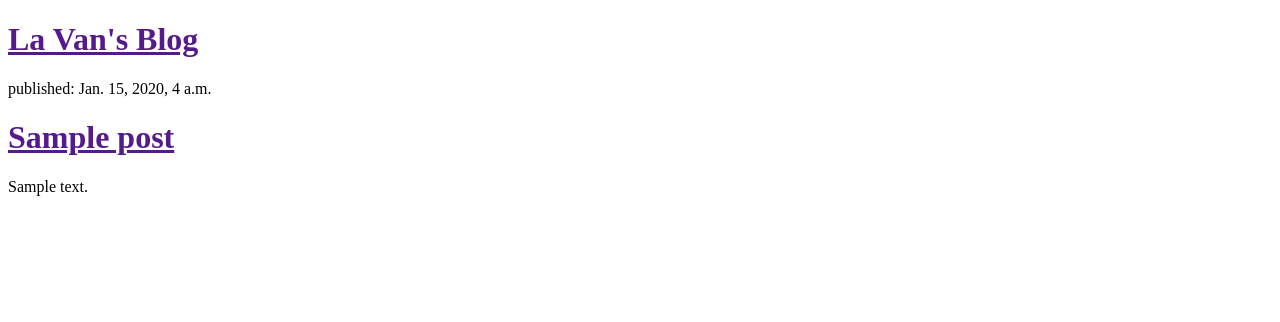
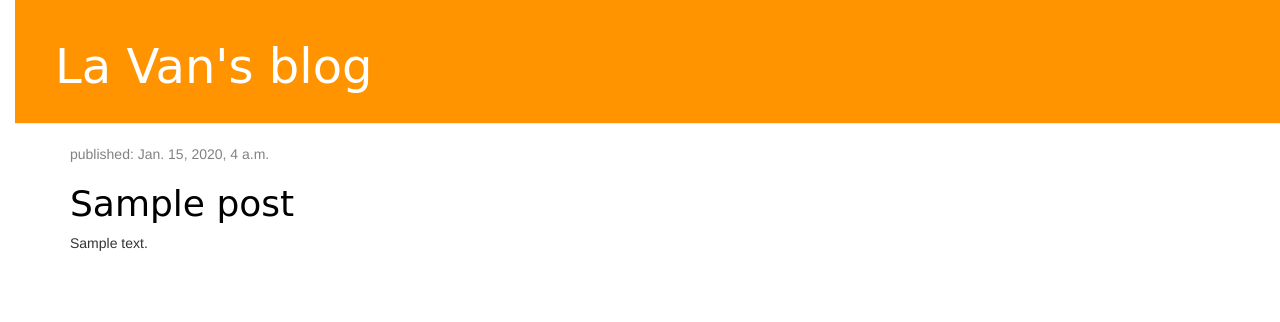
Before and after one commit to vanesagh/my-first-blog, a Django app: template blog/templates/blog/post_list.html in a window 1280 px wide. Shown: the top 322 px of the page. Run offline with Django 3.2, Linux system fonts and the light colour scheme; the template is opened without the code that fills it: values that come from a table or form of the project are taken from there, others are empty; tables that the repository leaves empty hold one stand-in row (values such as "Sample post"); some libraries are stand-ins or nearby versions; some web fonts are replaced.

Commit message:
Added view and template for detailed blog post as well as CSS for the site.

```diff
--- /dev/null
+++ b/blog/static/css/blog.css
@@ -0,0 +1,54 @@
+body{
+    padding-left: 15px;
+}
+
+.page-header{
+    background-color: #ff9400;
+    margin-top: 0;
+    padding: 20px 20px 20px 40px;
+}
+
+.page-header h1, .page-header h1 a, .page-header h1 a:visited, .page-header h1 a:active{
+    color: #ffffff;
+    font-size: 36pt;
+    text-decoration:none;
+}
+
+.content{
+    margin-left:40px;
+}
+
+h1, h2, h3, h4{
+
+    font-family: 'Lobster', cursive;
+
+}
+
+.date{
+    color: #828282;
+}
+
+.save{
+    float: right;
+
+}
+
+.post-form textarea, .post-form input{
+    width:100%;
+}
+
+.top-menu, .top-menu:hover, top-menu:visited{
+    color: #ffffff;
+    float: right;
+    font-size: 26pt;
+    margin-right: 20px;
+}
+
+.post{
+    margin-bottom: 70px;
+
+}
+
+.post h1 a, .post h1 a:visited{
+    color: #000000;
+}
--- /dev/null
+++ b/blog/templates/blog/base.html
@@ -0,0 +1,25 @@
+<!DOCTYPE html>
+{% load staticfiles %}
+<html lang="en">
+<head>
+    <meta charset="UTF-8">
+    <link rel="stylesheet" href="//maxcdn.bootstrapcdn.com/bootstrap/3.3.7/css/bootstrap.min.css">
+    <link rel="stylesheet" href="//maxcdn.bootstrapcdn.com/bootstrap/3.3.7/css/bootstrap-theme.min.css">
+    <link href="//fonts.gloogle.apis.com/css?family=Lobster&subset=latin,latin-ext" rel="stylesheet" type="text/css">
+    <link rel="stylesheet" href="{% static 'css/blog.css' %}">
+    <title>La Van's blog</title>
+</head>
+<body>
+    <div class="page-header">
+        <h1><a href="/">La Van's blog</a></h1>
+    </div>
+    <div class="content container">
+        <div class="row">
+            <div class="col-md-8">
+                {% block content %}
+                {% endblock %}
+            </div>
+        </div>
+    </div>
+</body>
+</html>
--- a/blog/templates/blog/post_list.html
+++ b/blog/templates/blog/post_list.html
@@ -1,23 +1,12 @@
-<!DOCTYPE html>
-<html lang="en">
-<head>
-    <meta charset="UTF-8">
-    <title>La Van's Blog</title>
-</head>
-<body>
-    <div>
-        <h1>
-            <a href="""> La Van's Blog</a>
-        </h1>
-    </div>
+{% extends 'blog/base.html' %}
+{% block content %}
     {% for post in posts %}
-    <div>
-        <p>published: {{post.published_date}}</p>
-        <h1><a href=""> {{post.title}}</a></h1>
+    <div class="post">
+        <div class="date">
+            <p>published: {{post.published_date}}</p>
+        </div>
+        <h1><a href="{% url 'post_detail' pk=post.pk %}"> {{post.title}}</a></h1>
         <p>{{post.text|linebreaksbr}}</p>
     </div>
     {% endfor %}
-
-
-</body>
-</html>
+{% endblock content %}
--- a/blog/urls.py
+++ b/blog/urls.py
@@ -2,6 +2,7 @@ from django.conf.urls import url
 from . import views
 
 urlpatterns=[
-    url(r'^$', views.post_list, name='post_list')
+    url(r'^$', views.post_list, name='post_list'),
+    url(r'^post/(?P<pk>\d+)/$', views.post_detail, name='post_detail'),
 
 ]
--- a/blog/views.py
+++ b/blog/views.py
@@ -1,4 +1,4 @@
-from django.shortcuts import render
+from django.shortcuts import render,get_object_or_404
 from django.utils import timezone
 from .models import Post
 
@@ -6,3 +6,7 @@ from .models import Post
 def post_list(request):
     posts=Post.objects.filter(published_date__lte=timezone.now()).order_by('published_date')
     return render(request, 'blog/post_list.html', {'posts': posts})
+
+def post_detail(request, pk):
+    post=get_object_or_404(Post, pk=pk)
+    return render(request, 'blog/post_detail.html', {'post': post})
```
Also changed, not shown: blog/templates/blog/post_detail.html (added, +13 -0 lines).
